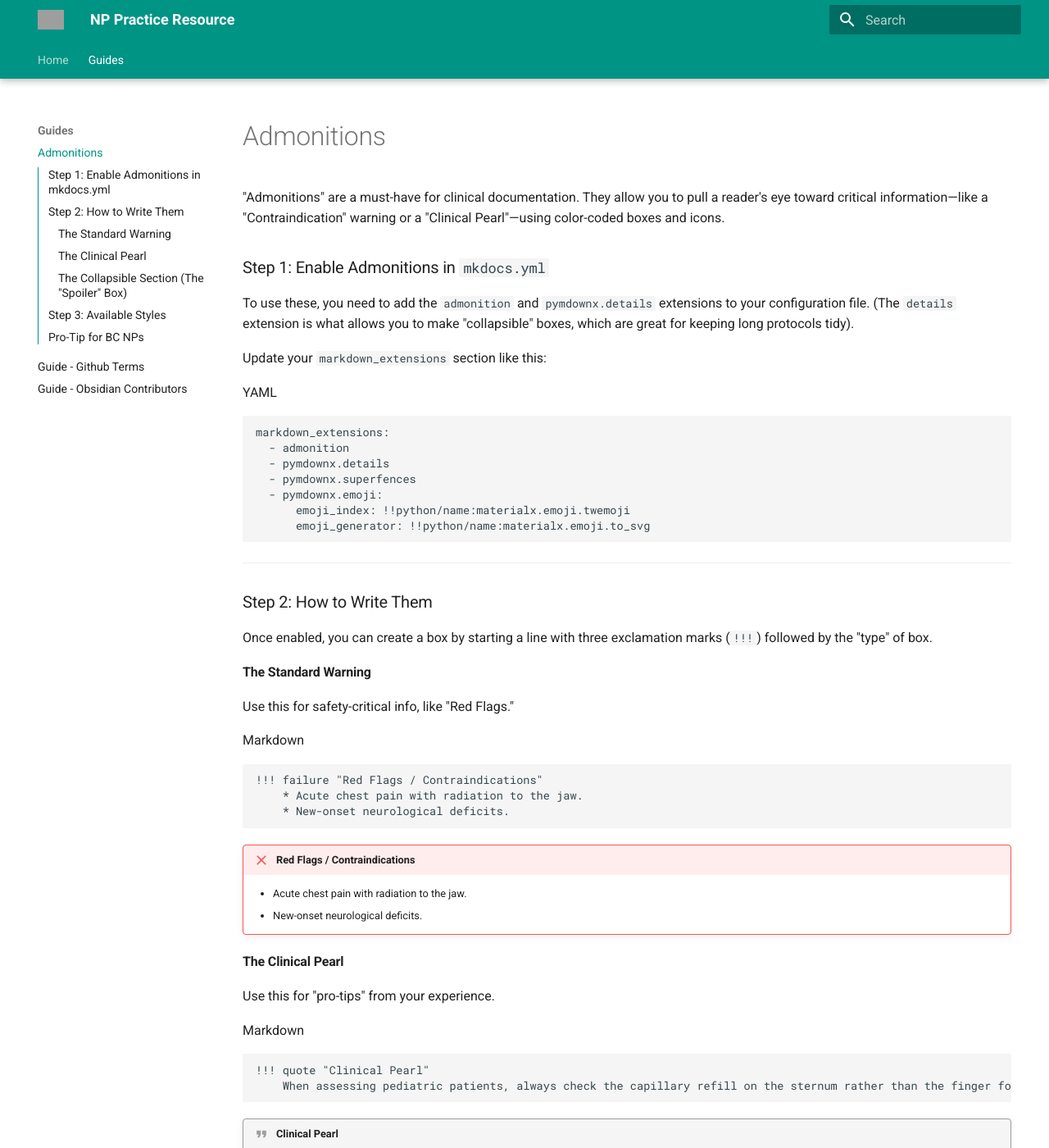
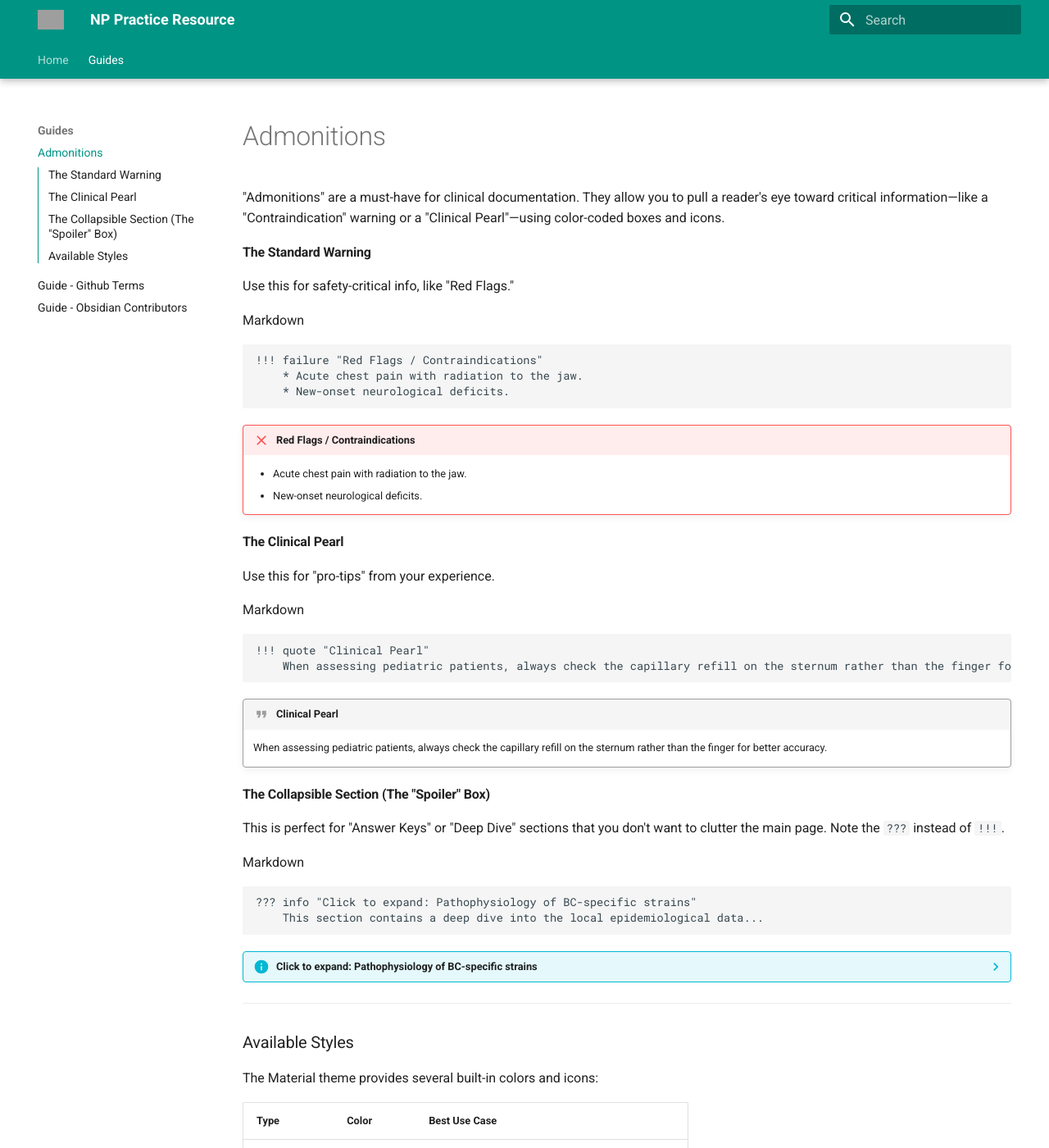
Before and after one commit to joegrafe/np-practice-resource, an MkDocs documentation site: the page built from docs/Guides/Admonitions.md, in a window 1280 px wide and 1400 px high. Shown: the whole window at 82% size. Built offline with MkDocs 1.6.1 and Material for MkDocs 9.7.7, drawn with Linux system fonts in a browser that asks for light colours; some of the changed text lies outside the part shown; grey boxes are pictures that could not be loaded.

Commit message:
2026-02-02 22:59:00__2_M docs/Guides/Admonitions.md docs/Guides/Github Terms.md

````diff
--- a/docs/Guides/Admonitions.md
+++ b/docs/Guides/Admonitions.md
@@ -1,29 +1,4 @@
 "Admonitions" are a must-have for clinical documentation. They allow you to pull a reader's eye toward critical information—like a "Contraindication" warning or a "Clinical Pearl"—using color-coded boxes and icons.
-
-### Step 1: Enable Admonitions in `mkdocs.yml`
-
-To use these, you need to add the `admonition` and `pymdownx.details` extensions to your configuration file. (The `details` extension is what allows you to make "collapsible" boxes, which are great for keeping long protocols tidy).
-
-Update your `markdown_extensions` section like this:
-
-YAML
-
-```
-markdown_extensions:
-  - admonition
-  - pymdownx.details
-  - pymdownx.superfences
-  - pymdownx.emoji:
-      emoji_index: !!python/name:materialx.emoji.twemoji
-      emoji_generator: !!python/name:materialx.emoji.to_svg
-```
-
----
-
-### Step 2: How to Write Them
-
-Once enabled, you can create a box by starting a line with three exclamation marks (`!!!`) followed by the "type" of box.
-
 #### The Standard Warning
 
 Use this for safety-critical info, like "Red Flags."
@@ -67,7 +42,8 @@ Markdown
     This section contains a deep dive into the local epidemiological data...
 
 ---
-### Step 3: Available Styles
+
+### Available Styles
 
 The Material theme provides several built-in colors and icons:
 
@@ -78,7 +54,3 @@ The Material theme provides several built-in colors and icons:
 |`!!! warning`|Orange|Cautions or important steps not to miss.|
 |`!!! failure`|Red|Critical warnings, contraindications, or "don't do this".|
 |`!!! example`|Purple|Case studies or specific examples.|
-
-### Pro-Tip for BC NPs
-
-Since you are building this for colleagues, consistency is key. I recommend deciding on a "Style Guide" (e.g., always use `!!! failure` for medication contraindications) so that when a clinician is in a hurry, they instantly know what a red box means without having to read the title.
````
Also changed, not shown: docs/Guides/Github Terms.md (+9 -9 lines).
